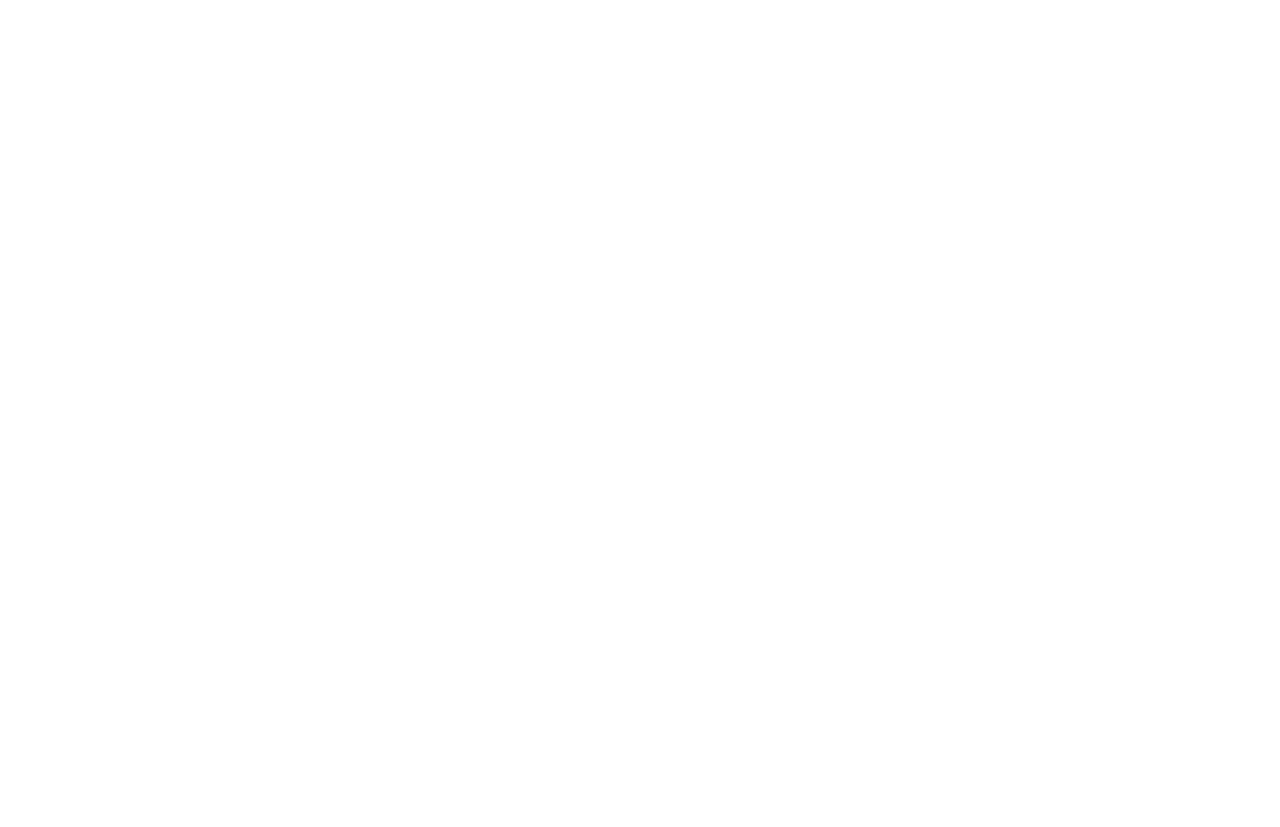
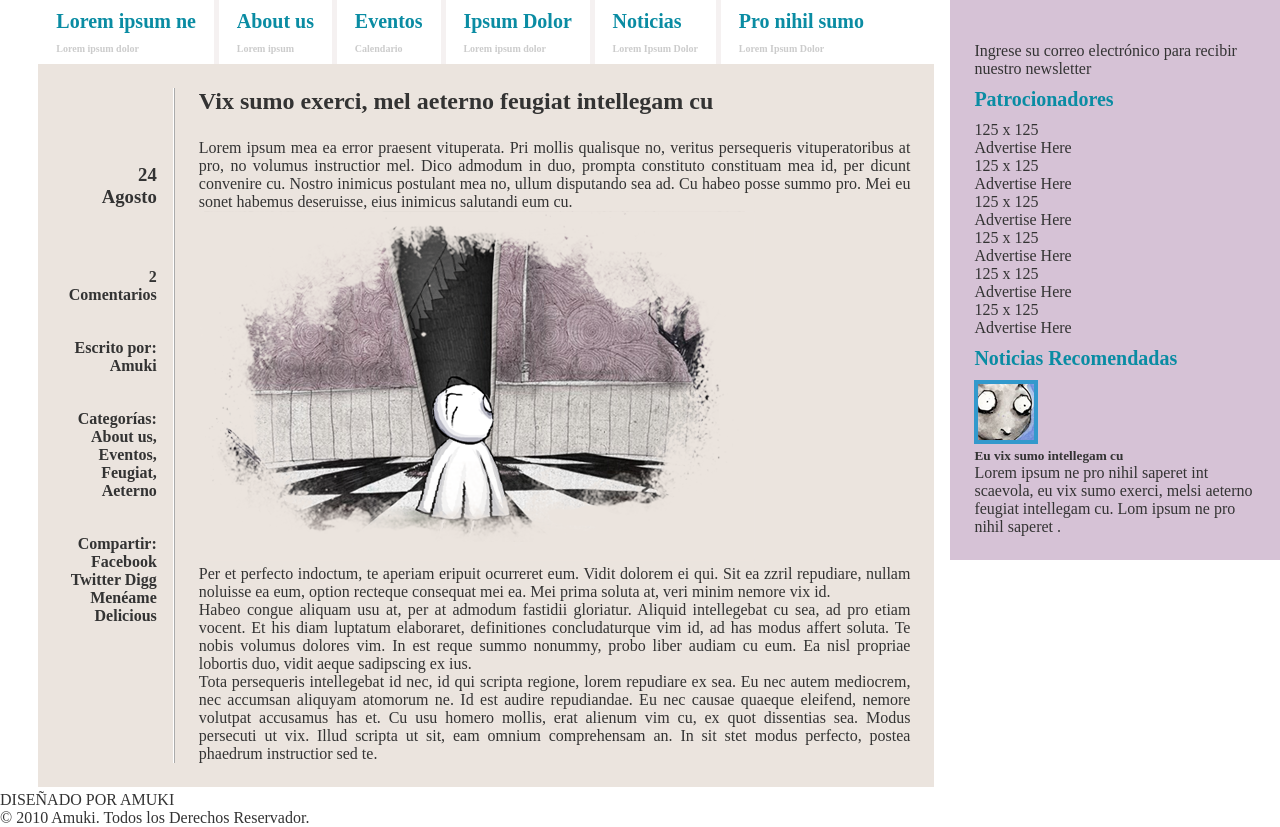
Before and after one commit to andreydvua/iStep, a plain HTML site: page barMaki/index.html in a window 1280 px wide. Before the commit the page ends 800 px from the top, so only its background shows below. Drawn offline with Linux system fonts and the light colour scheme.

Commit message:
Add content

```diff
--- a/barMaki/index.html
+++ b/barMaki/index.html
@@ -3,24 +3,88 @@
     <title>barBaki</title>
     <link rel="stylesheet" href="style.css">
 </head>
-<body>
-     <div>
-         <nav>
-
-         </nav>
+<body class="cont_table">
+    <div id="container">
+        <menu>
+            <a class="menu_list" href="#">
+                <h3>Lorem ipsum ne</h3>
+                <h6>Lorem ipsum dolor</h6>
+            </a>
+            <a class="menu_list" href="#">
+                <h3>About us</h3>
+                <h6>Lorem ipsum</h6>
+            </a>
+            <a class="menu_list" href="#">
+                <h3>Eventos</h3>
+                <h6>Calendario</h6>
+            </a>
+            <a class="menu_list" href="#">
+                <h3>Ipsum Dolor</h3>
+                <h6>Lorem ipsum dolor</h6>
+            </a>
+            <a class="menu_list" href="#">
+                <h3>Noticias</h3>
+                <h6>Lorem Ipsum Dolor</h6>
+            </a>
+            <a href="#">
+                <h3>Pro nihil sumo </h3>
+                <h6>Lorem Ipsum Dolor</h6>
+            </a>
+        </menu>
         <main>
-
+            <section id="content_info_wrap">
+                <div id="content_info">
+                    <h3>24</br>Agosto</h3>
+                    <h4>2</br><span>Comentarios</span></h4>
+                    <h4>Escrito por:</br><span>Amuki</span></h4>
+                    <h4>Categor&iacute;as:</br><span>About us, </span><span>Eventos, </span><span>Feugiat, </span><span>Aeterno </span></h4>
+                    <h4>Compartir:</br><span>Facebook </span><span>Twitter </span><span>Digg </span><span>Mene&#769;ame </span><span>Delicious </span></h4>
+                </div>
+            </section>
+            <section id="content">
+                <article>
+                    <h2>Vix sumo exerci, mel aeterno feugiat intellegam cu</h2>
+                    <p>Lorem ipsum mea ea error praesent vituperata. Pri mollis qualisque no, veritus persequeris vituperatoribus at pro, no volumus instructior mel. Dico admodum in duo, prompta constituto constituam mea id, per dicunt convenire cu. Nostro inimicus postulant mea no, ullum disputando sea ad. Cu habeo posse summo pro. Mei eu sonet habemus deseruisse, eius inimicus salutandi eum cu.</p>
+                    <img src="../img/text_img.png" alt="image content">
+                    <p>Per et perfecto indoctum, te aperiam eripuit ocurreret eum. Vidit dolorem ei qui. Sit ea zzril repudiare, nullam noluisse ea eum, option recteque consequat mei ea. Mei prima soluta at, veri minim nemore vix id.</p>
+                    <p>Habeo congue aliquam usu at, per at admodum fastidii gloriatur. Aliquid intellegebat cu sea, ad pro etiam vocent. Et his diam luptatum elaboraret, definitiones concludaturque vim id, ad has modus affert soluta. Te nobis volumus dolores vim. In est reque summo nonummy, probo liber audiam cu eum. Ea nisl propriae lobortis duo, vidit aeque sadipscing ex ius.</p>
+                    <p>Tota persequeris intellegebat id nec, id qui scripta regione, lorem repudiare ex sea. Eu nec autem mediocrem, nec accumsan aliquyam atomorum ne. Id est audire repudiandae. Eu nec causae quaeque eleifend, nemore volutpat accusamus has et. Cu usu homero mollis, erat alienum vim cu, ex quot dissentias sea.  Modus persecuti ut vix. Illud scripta ut sit, eam omnium comprehensam an. In sit stet modus perfecto, postea phaedrum instructior sed te. </p>
+                </article>
+            </section>
         </main>
+        <section id="coments">
+        </section>
+        <form name="comentario">
+        </form>
     </div>
     <aside>
+        <section id="empty">&nbsp;
+        </section>
         <section id="news_sub">
-
+            <form name="subscribe">
+                Ingrese su correo electrónico para recibir nuestro newsletter
+            </form>
         </section>
         <section id="patrocionadores">
-
+            <h3 class="">Patrocionadores</h3>
+            <p class="">125 x 125</br><span>Advertise Here</span></p>
+            <p class="">125 x 125</br><span>Advertise Here</span></p>
+            <p class="">125 x 125</br><span>Advertise Here</span></p>
+            <p class="">125 x 125</br><span>Advertise Here</span></p>
+            <p class="">125 x 125</br><span>Advertise Here</span></p>
+            <p class="">125 x 125</br><span>Advertise Here</span></p>
         </section>
         <section id="recNoticias">
-
+            <h3 class="">Noticias Recomendadas</h3>
+            <div class="row">
+                <div class="l" id="cell_img">
+                    <img src="img/img1.png" alt="boo">
+                </div>
+                <div class="ll" id="cell_title">
+                    <h5>Eu vix sumo intellegam cu</h5>
+                    <p>Lorem ipsum ne pro nihil saperet int scaevola, eu vix sumo exerci, melsi aeterno feugiat intellegam cu.  Lom ipsum ne pro nihil saperet .</p>
+                </div>
+            </div>
         </section>
         <section id="nube">
 
@@ -30,3 +94,25 @@
         </section>
     </aside>
 </body>
+<footer>
+    <section>
+        <div id="social">
+
+        </div>
+        <div id="some_text">
+
+        </div>
+        <div id="foot_video">
+
+        </div>
+        <div id="contact_form">
+            <form name="contact_back">
+
+            </form>
+        </div>
+    </section>
+    <div id="postfooter">
+        <p>DISEN&#771;ADO POR AMUKI</p>
+        <p>&copy 2010 Amuki. Todos los Derechos Reservador.</p>
+    </div>
+</footer>
--- a/barMaki/style.css
+++ b/barMaki/style.css
@@ -0,0 +1,102 @@
+h1,h2,h3,h4,h5,h6,body,nav,div,aside,section,ul,li,a,a:visited,article,p,menu{
+    margin: 0;
+    padding: 0;
+    text-decoration: none;
+    color: #333333;
+}
+body {
+    background-color: #fff;
+}
+.cont_table {
+    width: 100%;
+    display: table;
+}
+.row {
+    display: table-row;
+}
+.tCell {
+    display: table-cell;
+}
+div#container {
+    display: inline-block;
+    width: 70%;
+    padding-left: 3%;
+}
+aside {
+    width: 25%;
+}
+menu {
+    width: 100%;
+    display: table;
+}
+menu a {
+    display: inline-block;
+    padding: 0 2%;
+}
+menu h3 {
+    color: #0a8ca3;
+    font-size: 20px;
+    margin: 10px auto;
+}
+menu h6 {
+    color: #ccc;
+    font-size: 10px;
+    margin: 10px auto;
+}
+.menu_list {
+    border-right: 5px solid #f5f1f1;
+}
+main {display: table;
+    background-color: #ebe4de;
+}
+main>section {
+    display: table-cell;
+}
+#content_info_wrap {
+    width: 15%;
+    padding: 1.5em 0;
+    text-align: right;
+}
+#content_info {
+    padding: 1em;
+}
+#content_info h3 {
+    margin: 60px auto;
+}
+#content_info h4 {
+    padding-bottom: 35px;
+}
+main #content {
+    vertical-align: top;
+    text-align: justify;
+}
+main #content article {
+    border-left: 2px ridge #fff;
+    padding: 0 1.5em;
+    margin: 1.5em auto;
+}
+#content h2 {
+    margin-bottom: 1em;
+}
+aside {background: rgb(214, 194, 214);
+    float: right;
+    width: 22%;
+    padding: 1.5em;
+}
+aside > section {
+    display: table-row;
+}
+aside section h3 {
+    color: #0a8ca3;
+    font-size: 20px;
+    margin: 10px auto;
+}
+div.row > div {
+    display: inline-block;
+}
+#cell_img {
+    width: 25%;
+}
+#cell_img img {
+    border: 4px solid #3399cc;
+}
```
Also changed, not shown: barMaki/img/img1.png (added), barMaki/img/img2.png (added), barMaki/img/text_img.png (added), 1 other file. Lines whose indentation alone changed are shown as unchanged.
